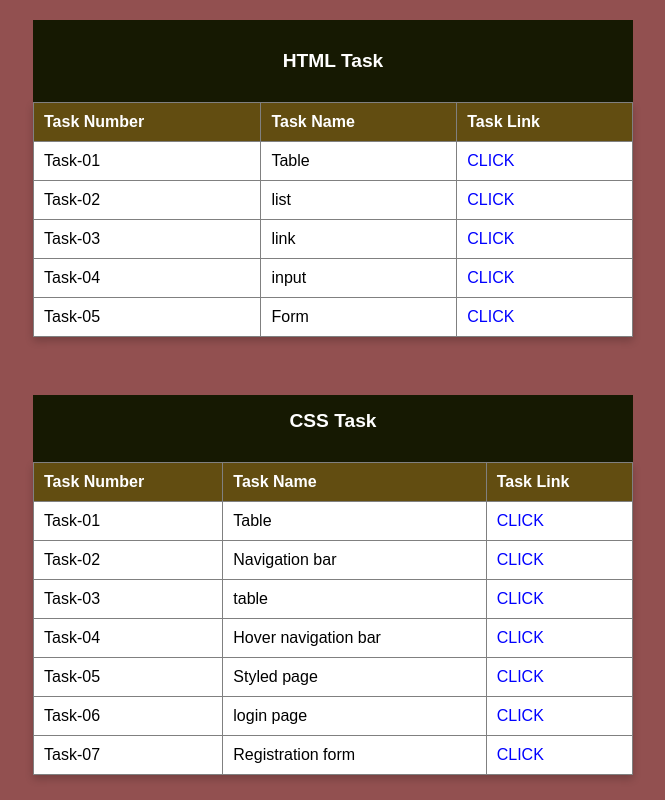
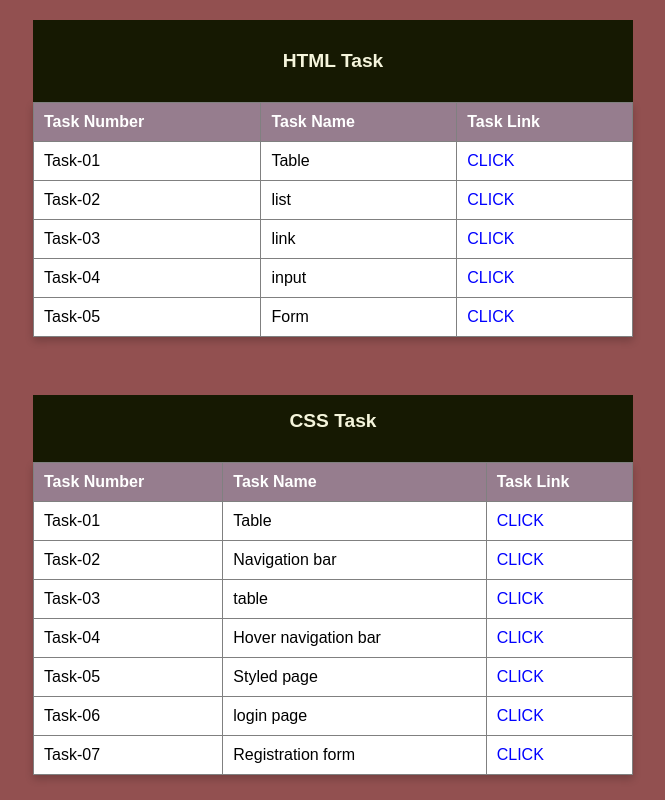
Before and after one commit to nishanth9491/mern, a plain HTML site: page index.html in a window 1280 px wide. Shown: the whole page, without its empty margins (307-972 px from the left). Drawn offline with Linux system fonts and the light colour scheme.

Commit message:
Update index.html

```diff
--- a/index.html
+++ b/index.html
@@ -37,7 +37,7 @@
         font-size: larger;
         font-weight: bold;
         background-color: #161902;
-        color: white;
+        color: beige;
       }
 
       th,
@@ -47,8 +47,9 @@
       }
 
       th {
-        background-color: #624d11;
+        background-color: #967d8e;
         color: white;
+
       }
 
       a {
```
